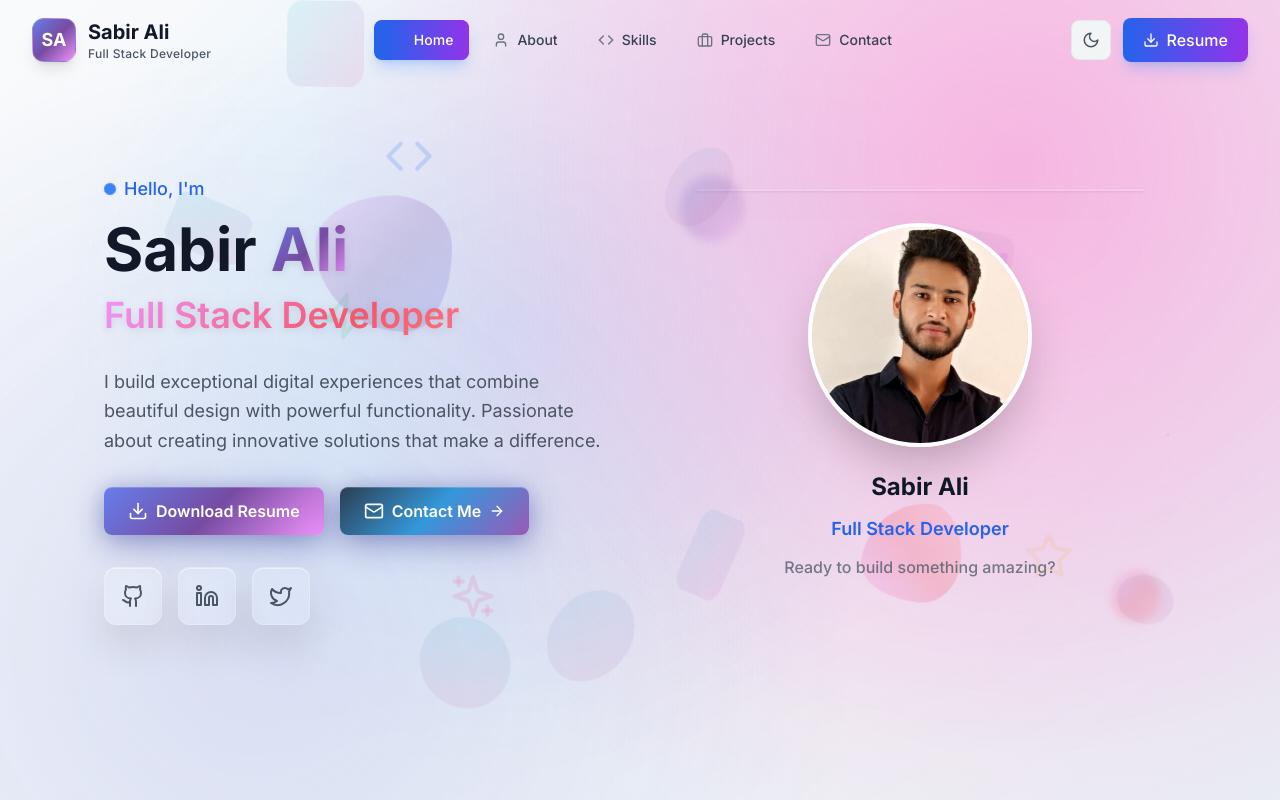
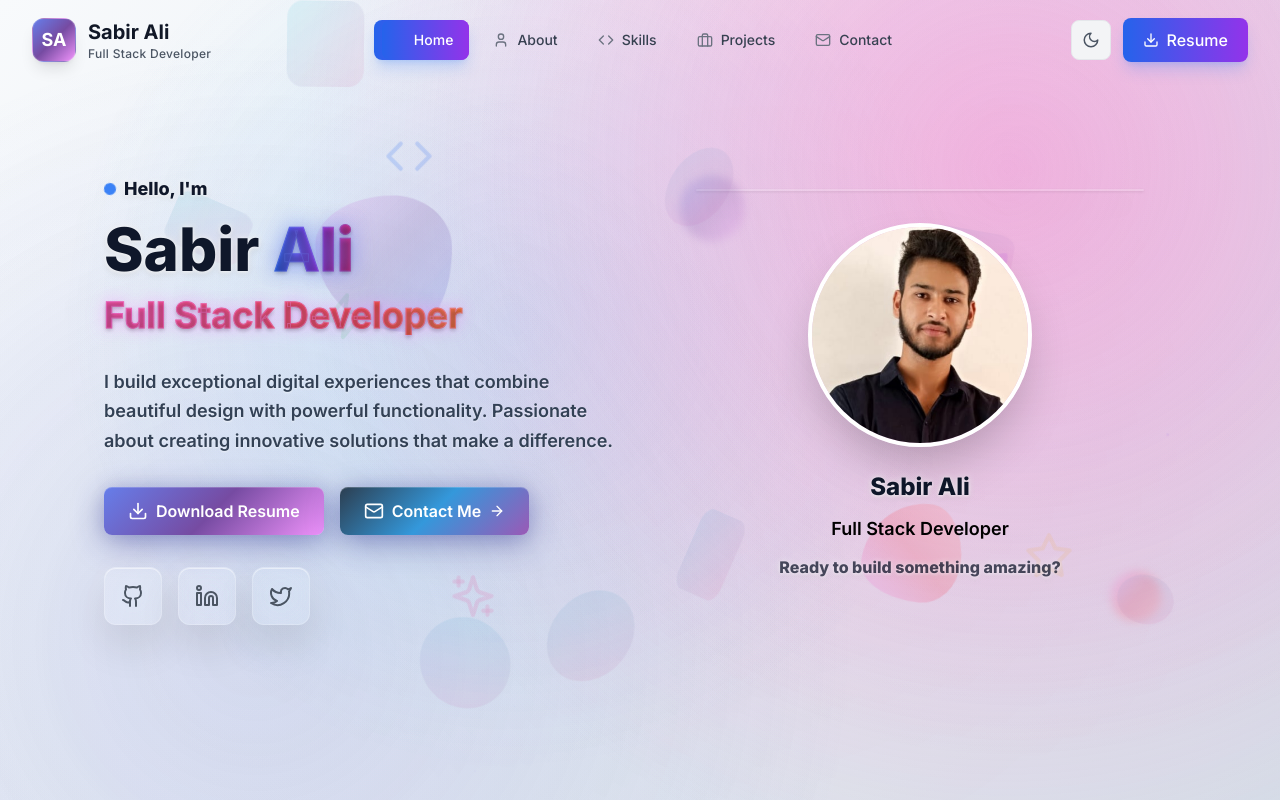
Before and after one commit to Sabir111/portfolio, a React (Vite) app: page / in a window 1280 px wide. Shown: the top 800 px of the page. Built offline with nearby package versions, Linux system fonts and the light colour scheme.

Commit message:
theme update again

```diff
--- a/src/App.jsx
+++ b/src/App.jsx
@@ -16,12 +16,9 @@ const AppContent = () => {
   return (
     <Router>
       <motion.div
-        className="min-h-screen relative overflow-hidden"
-        animate={{
-          background: isDark
-            ? 'linear-gradient(135deg, #0f172a 0%, #1e293b 50%, #334155 100%)'
-            : 'linear-gradient(135deg, #f8fafc 0%, #f1f5f9 50%, #e2e8f0 100%)'
-        }}
+        className="min-h-screen relative overflow-hidden theme-bg"
+        initial={{ opacity: 0 }}
+        animate={{ opacity: 1 }}
         transition={{ duration: 0.8, ease: "easeInOut" }}
       >
         {/* Global background pattern */}
@@ -33,8 +30,8 @@ const AppContent = () => {
 
         {/* Global cosmic background */}
         <motion.div
-          className="fixed inset-0 cosmic-bg opacity-20"
-          animate={{ opacity: isDark ? 0.3 : 0.15 }}
+          className="fixed inset-0 cosmic-bg"
+          animate={{ opacity: isDark ? 0.4 : 0.2 }}
           transition={{ duration: 0.8 }}
         />
 
--- a/src/index.css
+++ b/src/index.css
@@ -23,13 +23,27 @@
   --gradient-holographic: linear-gradient(135deg, #ff006e 0%, #8338ec 25%, #3a86ff 50%, #06ffa5 75%, #ffbe0b 100%);
   --gradient-plasma: linear-gradient(135deg, #ff0080 0%, #ff8c00 25%, #40e0d0 50%, #ee82ee 75%, #98fb98 100%);
 
+  /* Background Theme Variables */
+  --bg-light: linear-gradient(135deg, #f8fafc 0%, #e2e8f0 50%, #cbd5e1 100%);
+  --bg-dark: linear-gradient(135deg, #0f172a 0%, #1e293b 50%, #334155 100%);
+  --bg-overlay-light: rgba(248, 250, 252, 0.95);
+  --bg-overlay-dark: rgba(15, 23, 42, 0.95);
+
   /* Glass morphism variables */
-  --glass-bg-light: rgba(255, 255, 255, 0.25);
-  --glass-bg-dark: rgba(0, 0, 0, 0.25);
-  --glass-border-light: rgba(255, 255, 255, 0.18);
-  --glass-border-dark: rgba(255, 255, 255, 0.15);
-  --glass-shadow-light: 0 8px 32px 0 rgba(31, 38, 135, 0.37);
-  --glass-shadow-dark: 0 8px 32px 0 rgba(0, 0, 0, 0.5);
+  --glass-bg-light: rgba(255, 255, 255, 0.15);
+  --glass-bg-dark: rgba(0, 0, 0, 0.15);
+  --glass-border-light: rgba(255, 255, 255, 0.2);
+  --glass-border-dark: rgba(255, 255, 255, 0.1);
+  --glass-shadow-light: 0 8px 32px 0 rgba(0, 0, 0, 0.1);
+  --glass-shadow-dark: 0 8px 32px 0 rgba(0, 0, 0, 0.3);
+
+  /* Text Contrast Variables */
+  --text-primary-light: #0f172a;
+  --text-primary-dark: #f8fafc;
+  --text-secondary-light: #334155;
+  --text-secondary-dark: #cbd5e1;
+  --text-muted-light: #64748b;
+  --text-muted-dark: #94a3b8;
 
   /* Animation variables */
   --animation-speed-slow: 3s;
@@ -768,6 +782,77 @@
     0 0 20px currentColor;
 }
 
+/* Enhanced Text Visibility System */
+.text-theme-primary {
+  color: var(--text-primary-light) !important;
+  font-weight: 700;
+  text-shadow:
+    0 1px 3px rgba(255, 255, 255, 0.8),
+    0 2px 6px rgba(0, 0, 0, 0.1);
+}
+
+.dark .text-theme-primary {
+  color: var(--text-primary-dark) !important;
+  text-shadow:
+    0 1px 3px rgba(0, 0, 0, 0.8),
+    0 2px 6px rgba(255, 255, 255, 0.1);
+}
+
+.text-theme-secondary {
+  color: var(--text-secondary-light) !important;
+  font-weight: 600;
+  text-shadow: 0 1px 2px rgba(255, 255, 255, 0.6);
+}
+
+.dark .text-theme-secondary {
+  color: var(--text-secondary-dark) !important;
+  text-shadow: 0 1px 2px rgba(0, 0, 0, 0.6);
+}
+
+.text-theme-muted {
+  color: var(--text-muted-light) !important;
+  font-weight: 500;
+  text-shadow: 0 1px 1px rgba(255, 255, 255, 0.4);
+}
+
+.dark .text-theme-muted {
+  color: var(--text-muted-dark) !important;
+  text-shadow: 0 1px 1px rgba(0, 0, 0, 0.4);
+}
+
+/* Legacy Support - Enhanced */
+.text-enhanced {
+  color: var(--text-primary-light) !important;
+  font-weight: 700;
+  text-shadow:
+    0 1px 3px rgba(255, 255, 255, 0.8),
+    0 2px 6px rgba(0, 0, 0, 0.1);
+}
+
+.dark .text-enhanced {
+  color: var(--text-primary-dark) !important;
+  text-shadow:
+    0 1px 3px rgba(0, 0, 0, 0.8),
+    0 2px 6px rgba(255, 255, 255, 0.1);
+}
+
+.text-super-contrast {
+  color: var(--text-primary-light) !important;
+  font-weight: 800;
+  text-shadow:
+    0 0 6px rgba(255, 255, 255, 1),
+    0 2px 8px rgba(0, 0, 0, 0.15),
+    0 1px 3px rgba(255, 255, 255, 0.6);
+}
+
+.dark .text-super-contrast {
+  color: var(--text-primary-dark) !important;
+  text-shadow:
+    0 0 6px rgba(0, 0, 0, 1),
+    0 2px 8px rgba(255, 255, 255, 0.15),
+    0 1px 3px rgba(0, 0, 0, 0.6);
+}
+
 /* Enhanced Card Transforms */
 .card-transform-3d {
   transform-style: preserve-3d;
@@ -1164,14 +1249,42 @@
     0 0 50px rgba(0, 0, 0, 0.2);
 }
 
+/* Enhanced Background System */
+.theme-bg {
+  background: var(--bg-light);
+  transition: background 0.5s ease;
+}
+
+.dark .theme-bg {
+  background: var(--bg-dark);
+}
+
+.theme-bg-overlay {
+  background: var(--bg-overlay-light);
+  backdrop-filter: blur(10px);
+  transition: all 0.5s ease;
+}
+
+.dark .theme-bg-overlay {
+  background: var(--bg-overlay-dark);
+}
+
 /* Cosmic Background */
 .cosmic-bg {
   background:
-    radial-gradient(circle at 20% 80%, rgba(120, 119, 198, 0.3) 0%, transparent 50%),
-    radial-gradient(circle at 80% 20%, rgba(255, 119, 198, 0.3) 0%, transparent 50%),
-    radial-gradient(circle at 40% 40%, rgba(120, 219, 255, 0.3) 0%, transparent 50%),
-    radial-gradient(circle at 60% 60%, rgba(255, 180, 120, 0.2) 0%, transparent 50%);
+    radial-gradient(circle at 20% 80%, rgba(120, 119, 198, 0.15) 0%, transparent 50%),
+    radial-gradient(circle at 80% 20%, rgba(255, 119, 198, 0.15) 0%, transparent 50%),
+    radial-gradient(circle at 40% 40%, rgba(120, 219, 255, 0.15) 0%, transparent 50%),
+    radial-gradient(circle at 60% 60%, rgba(255, 180, 120, 0.1) 0%, transparent 50%);
   animation: cosmicMove 20s ease infinite;
+}
+
+.dark .cosmic-bg {
+  background:
+    radial-gradient(circle at 20% 80%, rgba(120, 119, 198, 0.08) 0%, transparent 50%),
+    radial-gradient(circle at 80% 20%, rgba(255, 119, 198, 0.08) 0%, transparent 50%),
+    radial-gradient(circle at 40% 40%, rgba(120, 219, 255, 0.08) 0%, transparent 50%),
+    radial-gradient(circle at 60% 60%, rgba(255, 180, 120, 0.05) 0%, transparent 50%);
 }
 
 @keyframes cosmicMove {
--- a/src/pages/Contact.jsx
+++ b/src/pages/Contact.jsx
@@ -112,10 +112,10 @@ const Contact = () => {
             transition={{ duration: 0.8 }}
             className="text-center mb-16"
           >
-            <h1 className="text-4xl md:text-5xl font-bold text-gray-900 dark:text-white mb-4">
+            <h1 className="text-4xl md:text-5xl font-bold text-super-contrast mb-4">
               Get In Touch
             </h1>
-            <p className="text-xl text-gray-600 dark:text-gray-400 max-w-3xl mx-auto">
+            <p className="text-xl text-super-contrast max-w-3xl mx-auto">
               I'm always open to discussing new opportunities, interesting projects, or just having a chat about technology and development.
             </p>
           </motion.div>
--- a/src/pages/Home.jsx
+++ b/src/pages/Home.jsx
@@ -129,7 +129,7 @@ const Home = () => {
                     transition={{ duration: 20, repeat: Infinity, ease: "linear" }}
                     className="w-3 h-3 bg-primary-500 rounded-full"
                   />
-                  <p className="text-lg text-primary-600 dark:text-primary-400 font-medium">
+                  <p className="text-lg font-semibold text-super-contrast">
                     Hello, I'm
                   </p>
                 </motion.div>
@@ -138,12 +138,13 @@ const Home = () => {
                   initial={{ opacity: 0, y: 50 }}
                   animate={{ opacity: 1, y: 0 }}
                   transition={{ duration: 1, delay: 0.5, ease: "easeOut" }}
-                  className="text-5xl lg:text-6xl font-bold text-gray-900 dark:text-white leading-tight"
+                  className="text-5xl lg:text-6xl font-bold leading-tight"
                 >
                   <motion.span
                     initial={{ opacity: 0, x: -20 }}
                     animate={{ opacity: 1, x: 0 }}
                     transition={{ duration: 0.8, delay: 0.7 }}
+                    className="text-super-contrast"
                   >
                     Sabir
                   </motion.span>{' '}
@@ -151,7 +152,13 @@ const Home = () => {
                     initial={{ opacity: 0, x: 20 }}
                     animate={{ opacity: 1, x: 0 }}
                     transition={{ duration: 0.8, delay: 0.9 }}
-                      className="text-gradient-primary"
+                    className="bg-gradient-to-r from-blue-600 via-purple-600 to-pink-600 bg-clip-text text-transparent"
+                    style={{
+                      WebkitTextStroke: '1px rgba(102, 126, 234, 0.3)',
+                      textShadow: '0 0 20px rgba(102, 126, 234, 0.5), 0 2px 4px rgba(0, 0, 0, 0.3)',
+                      fontWeight: '800',
+                      filter: 'drop-shadow(0 0 10px rgba(102, 126, 234, 0.3))'
+                    }}
                   >
                     Ali
                   </motion.span>
@@ -161,7 +168,13 @@ const Home = () => {
                   initial={{ opacity: 0, y: 30 }}
                   animate={{ opacity: 1, y: 0 }}
                   transition={{ duration: 0.8, delay: 1.1 }}
-                    className="text-3xl lg:text-4xl font-semibold text-gradient-secondary"
+                  className="text-3xl lg:text-4xl font-semibold bg-gradient-to-r from-pink-500 via-red-500 to-yellow-500 bg-clip-text text-transparent"
+                  style={{
+                    WebkitTextStroke: '1px rgba(240, 147, 251, 0.3)',
+                    textShadow: '0 0 15px rgba(240, 147, 251, 0.4), 0 2px 4px rgba(0, 0, 0, 0.3)',
+                    fontWeight: '700',
+                    filter: 'drop-shadow(0 0 8px rgba(240, 147, 251, 0.3))'
+                  }}
                 >
                   Full Stack Developer
                 </motion.h2>
@@ -171,7 +184,7 @@ const Home = () => {
                 initial={{ opacity: 0, y: 30 }}
                 animate={{ opacity: 1, y: 0 }}
                 transition={{ duration: 0.8, delay: 1.3 }}
-                className="text-lg text-gray-600 dark:text-gray-400 leading-relaxed max-w-lg"
+                className="text-lg leading-relaxed max-w-lg text-theme-secondary"
               >
                 I build exceptional digital experiences that combine beautiful design with powerful functionality.
                 Passionate about creating innovative solutions that make a difference.
@@ -359,13 +372,13 @@ const Home = () => {
                       className="space-y-3"
                     >
                       <motion.h3
-                        className="text-2xl font-bold text-gray-900 dark:text-white"
+                        className="text-2xl font-bold text-super-contrast"
                         whileHover={{ scale: 1.05 }}
                       >
                         Sabir Ali
                       </motion.h3>
                       <motion.p
-                        className="text-lg text-primary-600 dark:text-primary-400 font-semibold"
+                        className="text-lg text-primary-980 dark:text-primary-200 font-semibold"
                       >
                         Full Stack Developer
                       </motion.p>
@@ -374,7 +387,7 @@ const Home = () => {
                           opacity: [0.7, 1, 0.7]
                         }}
                         transition={{ duration: 3, repeat: Infinity, ease: "easeInOut" }}
-                        className="text-gray-600 dark:text-gray-400 font-medium"
+                        className="font-semibold text-super-contrast"
                       >
                         Ready to build something amazing?
                       </motion.p>
@@ -423,10 +436,14 @@ const Home = () => {
                   transition={{ duration: 0.5, delay: index * 0.1 + 0.5 }}
                   viewport={{ once: true }}
                   className="text-3xl md:text-4xl font-bold text-primary-600 dark:text-primary-400 mb-2"
+                  style={{
+                    textShadow: '0 0 8px rgba(255, 255, 255, 1), 0 2px 4px rgba(0, 0, 0, 0.5)',
+                    fontWeight: '800'
+                  }}
                 >
                   {stat.number}
                 </motion.div>
-                <p className="text-gray-600 dark:text-gray-400 font-medium">
+                <p className="font-bold text-super-contrast">
                   {stat.label}
                 </p>
               </motion.div>
```
Also changed, not shown: src/pages/About.jsx (+5 -5 lines), src/pages/Projects.jsx (+4 -4 lines), src/pages/Skills.jsx (+4 -4 lines). Lines whose indentation alone changed are shown as unchanged.
